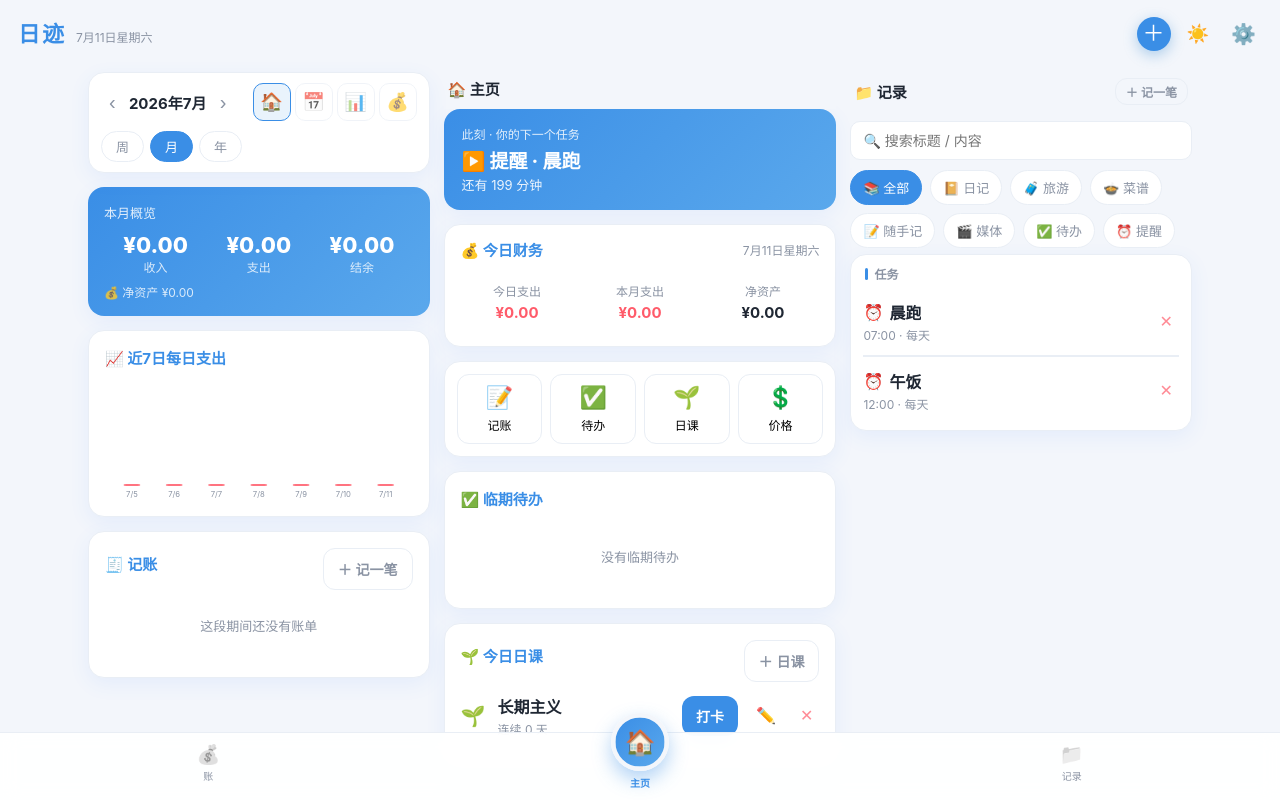
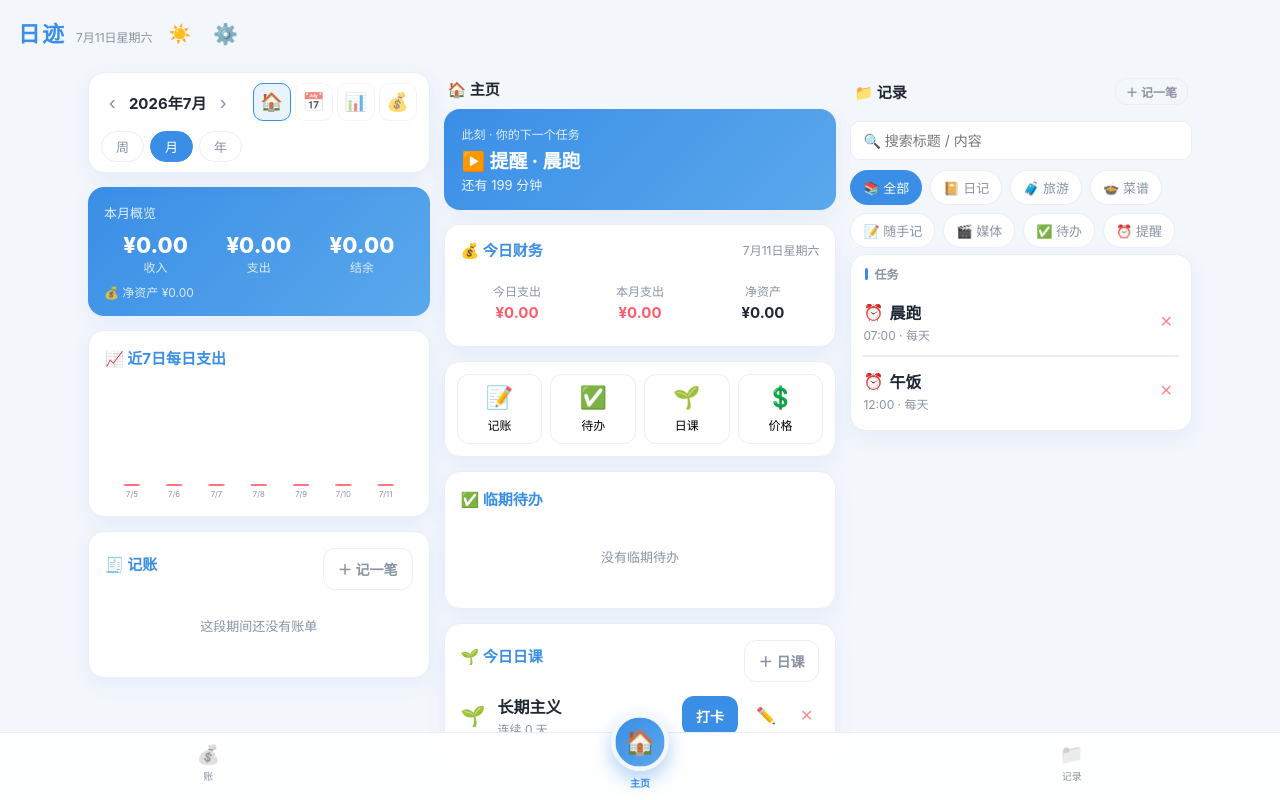
Before and after one commit to SakamotL/rikou, a plain HTML site: page index.html in a window 1280 px wide. Drawn offline with Linux system fonts and the light colour scheme.

Commit message:
fix(ui): 去除右上角多余 + 记账按钮
- 用户反馈右上角 + 号多余，全部去除
- 删除 index.html 中 add-btn 按钮，移除 styles.css 中无用的 .add-btn 样式
- 记账入口仍保留：主页/账页右下角悬浮 + 按钮，记录页右下角新增记录按钮

```diff
--- a/index.html
+++ b/index.html
@@ -12,7 +12,6 @@
   <header class="topbar">
     <div class="brand" id="brandEl" data-act="jump" data-tab="today" role="button" title="回到主页">日迹</div>
     <div class="brand-sub" id="todayLabel"></div>
-    <button class="add-btn" data-act="open-led" title="记账" aria-label="记账">＋</button>
     <button class="icon-btn" id="themeToggle" data-act="toggle-theme" style="font-size:18px;align-self:center" title="切换日间 / 夜间">☀️</button>
     <button class="icon-btn me-btn" id="meBtn" data-act="nav-me" style="font-size:20px;align-self:center">⚙️</button>
   </header>
--- a/styles.css
+++ b/styles.css
@@ -101,8 +101,6 @@ body {
 .icon-btn.del { color: var(--red); opacity: .7; }
 .icon-btn.del:hover { opacity: 1; }
 .me-btn.active { color: var(--accent); }
-.add-btn { margin-left: auto; width: 34px; height: 34px; border-radius: 50%; background: var(--accent); color: #fff; border: none; font-size: 22px; line-height: 1; display: flex; align-items: center; justify-content: center; box-shadow: 0 4px 14px rgba(63,143,212,.4); cursor: pointer; align-self: center; transition: transform .06s ease; }
-.add-btn:active { transform: scale(.92); }
 .q-field { margin-top: 8px; }
 .pane { min-width: 0; }
 .pane-head { display: flex; align-items: center; justify-content: space-between; padding: 6px 4px 10px; font-size: 15px; font-weight: 700; color: var(--text); position: sticky; top: 0; background: var(--bg); z-index: 5; }
```
